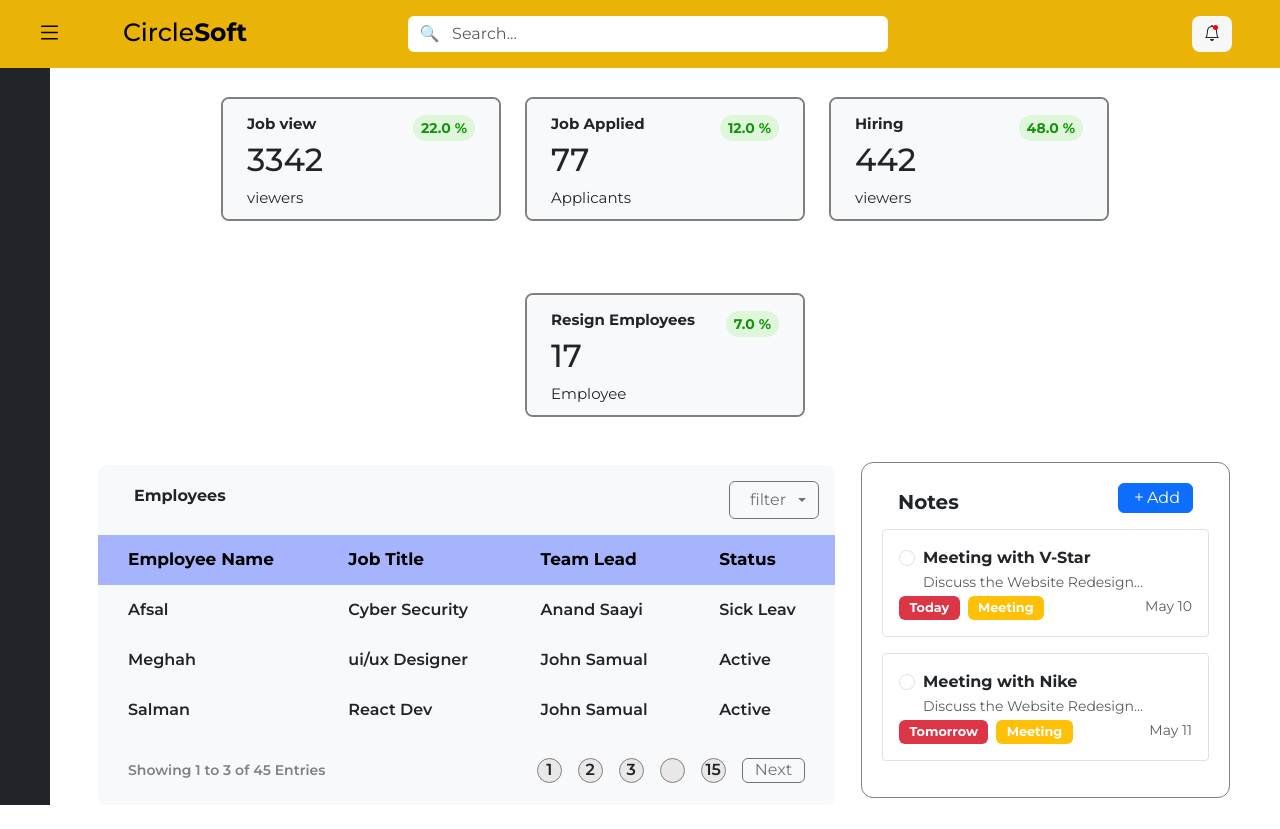
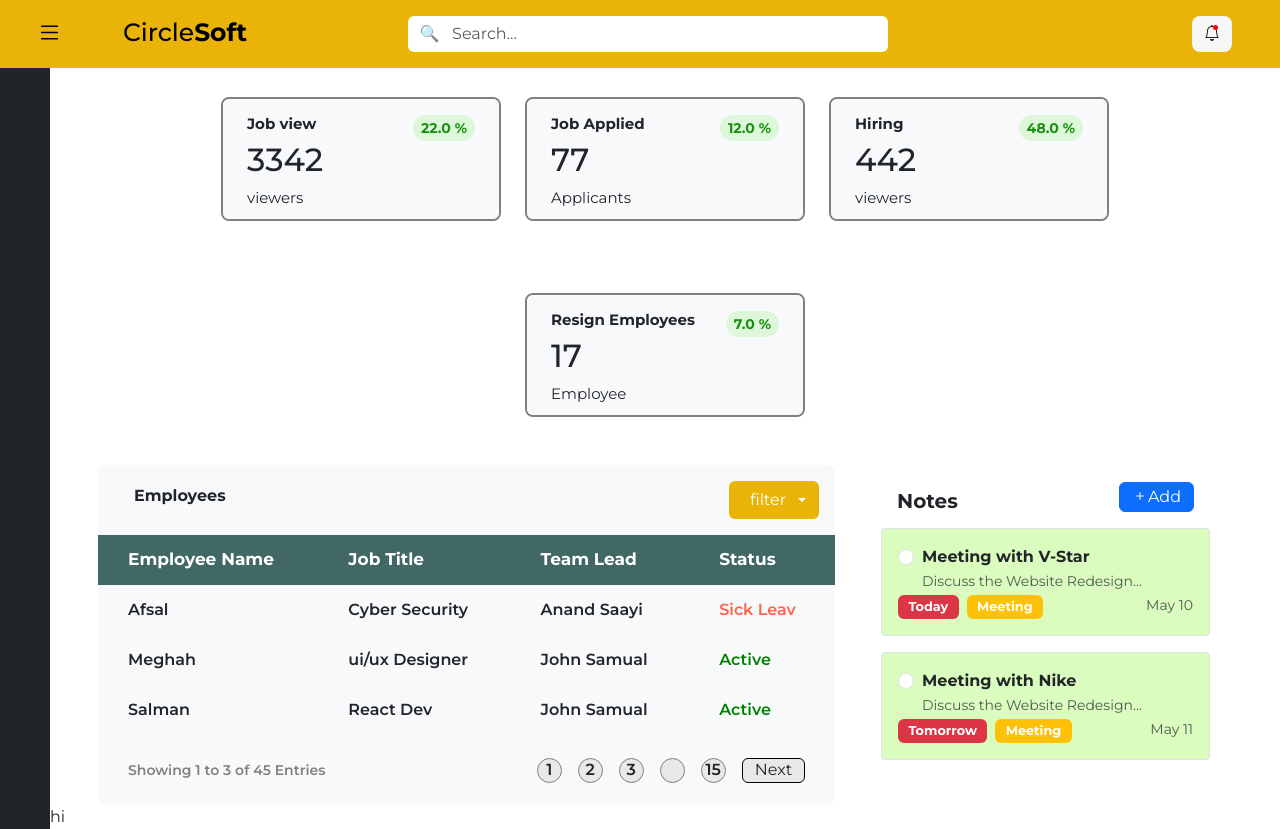
Before and after one commit to sahlct/hrms_Project, a React (Create React App) app: page /home in a window 1280 px wide. Before the commit the page ends 805 px from the top, so only its background shows below. Built offline with nearby package versions, Linux system fonts and the light colour scheme; some icons are missing.

Commit message:
notes just attached

```diff
--- a/src/components/landingPage/container.jsx
+++ b/src/components/landingPage/container.jsx
@@ -4,6 +4,7 @@ import SmallCard from "./smallCard";
 import MainCard from "./mainCard";
 import { useState } from "react";
 import Notes from "./notes";
+import RunningProject from "./runProject";
 
 export default function Container() {
   const [width, setWidth] = useState(false);
@@ -42,6 +43,7 @@ export default function Container() {
           <MainCard />
           <Notes />
         </div>
+        <RunningProject />
       </div>
     </div>
   );
--- a/src/components/landingPage/mainCard.css
+++ b/src/components/landingPage/mainCard.css
@@ -6,7 +6,7 @@ td,.empFooter{
     font-weight: 600;
 }
 th{
-    color: #000000;
+    color: #ffffff;
     font-weight: 700;
     font-size: 17px;
 }
--- a/src/components/landingPage/mainCard.jsx
+++ b/src/components/landingPage/mainCard.jsx
@@ -5,17 +5,18 @@ export default function MainCard() {
   return (
     <div>
       <div
-        className="empContainer bg-light mt-5 ms-5 rounded-3"
-        style={{ width: "100%" }}
+        className="empContainer mt-5 ms-5 rounded-3 bg-light "
+        style={{ width: "100%"}}
       >
         <div className="empHeader d-flex justify-content-between p-3 align-items-center ">
           <h6 style={{fontWeight:'700', paddingLeft:'20px'}}>Employees</h6>
           <div class="dropdown">
             <button
-              class="btn btn-outline-secondary dropdown-toggle d-flex justify-content-between align-items-center gap-2 "
+              class="btn dropdown-toggle d-flex justify-content-between align-items-center gap-2 "
               type="button"
               data-bs-toggle="dropdown"
               aria-expanded="false"
+              style={{backgroundColor:'#eab308', color:'white'}}
             >
               <i class="lni lni-list"></i>filter
             </button>
@@ -41,7 +42,7 @@ export default function MainCard() {
             </div>
             </div> */}
         <table className="w-100">
-          <thead style={{backgroundColor:'#a5b4fc'}}>
+          <thead style={{backgroundColor:'#416865'}}>
             <tr style={{ height: "50px", borderRadius:'10px', overflow:'hidden'}}>
               <th>Employee Name</th>
               <th>Job Title</th>
@@ -54,19 +55,19 @@ export default function MainCard() {
               <td>Afsal</td>
               <td>Cyber Security</td>
               <td>Anand Saayi</td>
-              <td>Sick Leav</td>
+              <td style={{color:'tomato'}}>Sick Leav</td>
             </tr>
             <tr style={{ height: "50px" }}>
               <td>Meghah</td>
               <td>ui/ux Designer</td>
               <td>John Samual</td>
-              <td>Active</td>
+              <td style={{color:'green'}}>Active</td>
             </tr>
             <tr style={{ height: "50px" }}>
               <td>Salman</td>
               <td>React Dev</td>
               <td>John Samual</td>
-              <td>Active</td>
+              <td style={{color:'green'}}>Active</td>
             </tr>
           </tbody>
         </table>
@@ -80,7 +81,7 @@ export default function MainCard() {
             <div className="counts">3</div>
             <div className="counts"><i class="lni lni-line-dotted"></i></div>
             <div className="counts">15</div>
-            <button className="btn btn-outline-secondary d-flex align-items-center" style={{height:'25px'}}>Next</button>
+            <button className="btn d-flex align-items-center" style={{height:'25px', backgroundColor:'rgb(233, 231, 231)', border:'1px solid black'}}>Next</button>
           </div>
         </div>
       </div>
--- a/src/components/landingPage/notes.css
+++ b/src/components/landingPage/notes.css
@@ -2,9 +2,10 @@
     max-width: 400px;
     min-width: 250px;
     /* width: 330px; */
-    border: 1px solid grey;
+    /* border: 1px solid grey; */
     padding: 20px;
     border-radius: 12px;
+    /* background-color: ; */
 }
 
 .note {
@@ -12,6 +13,7 @@
     border-radius: 0.25rem;
     padding: 1rem;
     margin-bottom: 1rem;
+    background-color: rgb(218, 252, 190);
   }
 
   .form-check-label {
--- /dev/null
+++ b/src/components/landingPage/runProject.jsx
@@ -0,0 +1,12 @@
+import React from 'react'
+
+export default function RunningProject() {
+  return (
+    <div>
+        <div className="RunContainer">
+            <div className="firstItem">hi</div>
+            <div className="secondItem"></div>
+        </div>
+    </div>
+  )
+}
```
